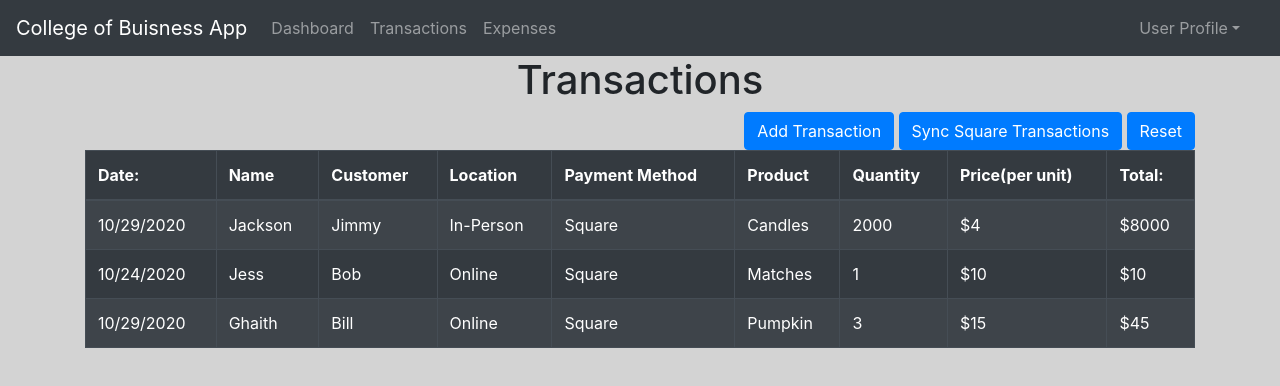
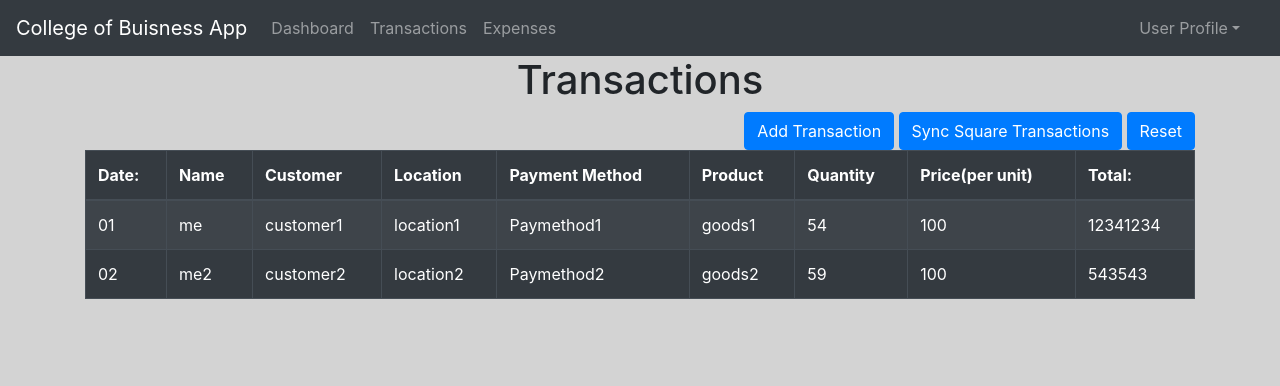
Before and after one commit to jesudasjoseph/cob-finance-tracker, a React (Create React App) app in the folder cob-fianance-app/: page /transactions in a window 1280 px wide. Shown: the top 386 px of the page. Built offline with nearby package versions, Linux system fonts and the light colour scheme.

Commit message:
fixed transaction table

```diff
--- a/cob-fianance-app/src/components/Layout/ProfitProgress.js
+++ b/cob-fianance-app/src/components/Layout/ProfitProgress.js
@@ -1,7 +1,7 @@
 import React, { Component } from 'react'
 import ProgressBar from 'react-bootstrap/ProgressBar';
 
-const now = 100;
+const now = 23;
 
 const progressInstance = <ProgressBar now={now} label={`${now}%`} />;
 
--- a/cob-fianance-app/src/components/Layout/TransactionsTable.js
+++ b/cob-fianance-app/src/components/Layout/TransactionsTable.js
@@ -1,6 +1,14 @@
 import React, { Component } from 'react'
 import Table from 'react-bootstrap/Table';
 
+
+function createData(id,date, name, Customer, Location, Paymethod, product , quan , price, total) {
+    return { date, name, Customer, Location, Paymethod, product , quan , price, total};
+  }
+  const rows =[
+    createData('1', '01', 'me', 'customer1', 'location1', 'Paymethod1','goods1', 54,100 , 12341234),
+    createData('2','02', 'me2', 'customer2', 'location2', 'Paymethod2', 'goods2' , 59,100 , 543543)
+  ]
 export class Tables extends Component {
     render() {
         return (
@@ -19,42 +27,22 @@ export class Tables extends Component {
                         </tr>
                         </thead>
                         <tbody>
-                            <tr>
-                                <td>10/29/2020</td>
-                                <td>Jackson</td>
-                                <td>Jimmy</td>
-                                <td>In-Person</td>
-                                <td>Square</td>
-                                <td>Candles</td>
-                                <td>2000</td>
-                                <td>$4</td>
-                                <td>$8000</td>
-                                </tr>
-                                <tr>
-                                <td>10/24/2020</td>
-                                <td>Jess</td>
-                                <td>Bob</td>
-                                <td>Online</td>
-                                <td>Square</td>
-                                <td>Matches</td>
-                                <td>1</td>
-                                <td>$10</td>
-                                <td>$10</td>
-                                </tr>
-                                <tr>
-                                <td>10/29/2020</td>
-                                <td>Ghaith</td>
-                                <td>Bill</td>
-                                <td>Online</td>
-                                <td>Square</td>
-                                <td>Pumpkin</td>
-                                <td>3</td>
-                                <td>$15</td>
-                                <td>$45</td>
-                                </tr>
-                                    </tbody>
-                                    </Table>
-        )
+                        {rows.map((row) => (
+                             <tr key={row.id}>
+                                 <td >{row.date} </td>
+                                     <td>{row.name}</td>
+                                     <td >{row.Customer}</td>
+                                     <td >{row.Location}</td>
+                                     <td >{row.Paymethod}</td>
+                                     <td >{row.product}</td>
+                                     <td >{row.quan}</td>
+                                     <td >{row.price}</td>
+                                     <td>{row.total}</td>
+                                     </tr>
+          ))}
+        </tbody>
+      </Table>
+  );
     }
 }
 
```
Also changed, not shown: 1 other file (tests, documents, lock files or other folders).
